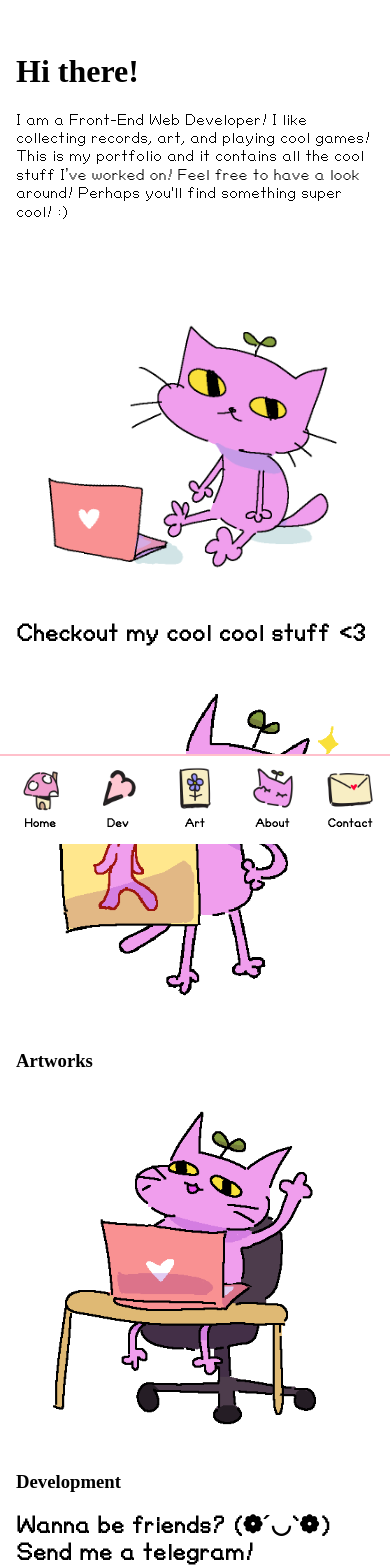
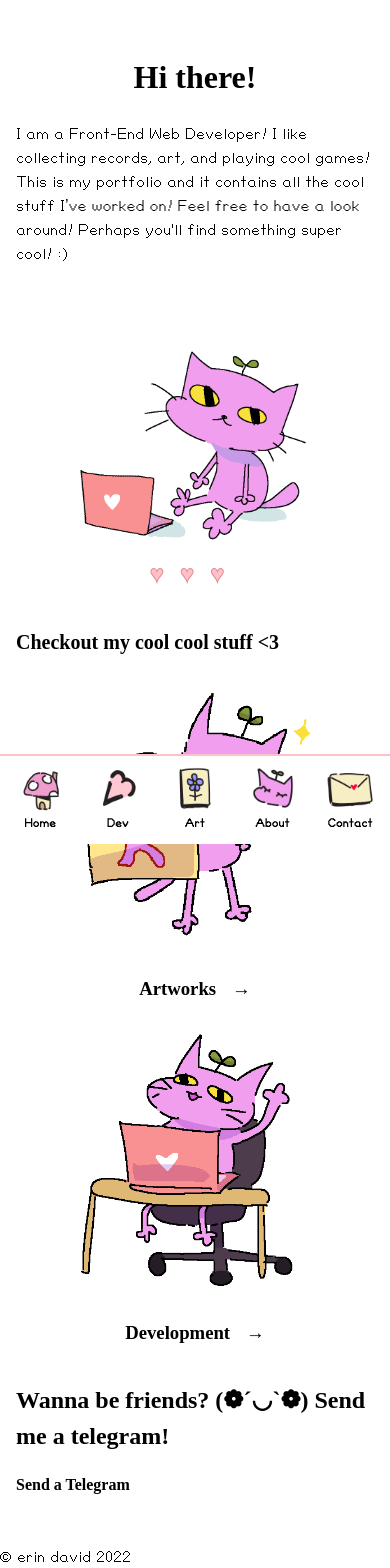
Before and after one commit to erindavid03/portfolio-site, a React (Create React App) app: page / in a window 390 px wide. Shown: the top 1568 px of the page. Built offline with nearby package versions, Linux system fonts and the light colour scheme.

Commit message:
begin mobile styles for homepage

```diff
--- a/src/components/pages/HomePage.js
+++ b/src/components/pages/HomePage.js
@@ -7,8 +7,7 @@ function HomePage() {
 
   return (
     <>
-      <section>
-
+      <section className='intro-section'>
         <div>
           <h1>Hi there!</h1>
           <p>I am a Front-End Web Developer! I like collecting records, art, and playing cool games! This is my portfolio and it contains all the cool stuff I’ve worked on! Feel free to have a look around!
--- a/src/styles/base/_general.scss
+++ b/src/styles/base/_general.scss
@@ -5,6 +5,7 @@
 body{
     font-family: $font-body;
     color: $font-color-main;
+    line-height: 1.5;
 
     a{
         font-family: $font-links;
@@ -22,6 +23,14 @@ body{
         font-size: $heading-font-size;
     }
 
+    h2,
+    h3,
+    h4,
+    h5,
+    h6{
+        font-family: $font-heading;
+    }
+
     ul{
         list-style: none;
     }
--- /dev/null
+++ b/src/styles/components/pages/_homePage.scss
@@ -0,0 +1,52 @@
+@use '../../base/variables' as *;
+@use '../../base/mixins' as *;
+
+.intro-section{
+    @include flex-column;
+    align-items: center;
+
+    position: relative;
+
+    h1{
+        text-align: center;
+    }
+
+    img{
+        max-width: 78%;
+    }
+
+    &::after{
+        content: '♥♥♥';
+        letter-spacing: 1rem;
+        font-size: 1.5rem;
+        color: $border-colors;
+        -webkit-text-stroke-width: 1px;
+        -webkit-text-stroke-color: $font-color-nav;
+        position: absolute;
+        bottom: -2rem;
+    }
+}
+
+.intro-section + section{
+    padding-top: 3rem;
+
+    h2{
+        font-size: 1.25rem;
+    }
+
+    article{
+        margin: 0 auto;
+        max-width: 288px;
+        @include flex-column;
+        align-items: center;
+
+        h3{
+            line-height: 1;
+                &::after {
+                    content: '→';
+                    font-weight: $headings-weight;
+                    margin-left: 1rem;
+            }
+        }
+    }
+}
--- a/src/styles/styles.scss
+++ b/src/styles/styles.scss
@@ -5,3 +5,6 @@
 // nav styles here
 @use './components/mobileNav';
 @use './components/header';
+
+//components here
+@use './components/pages/homePage';
```
